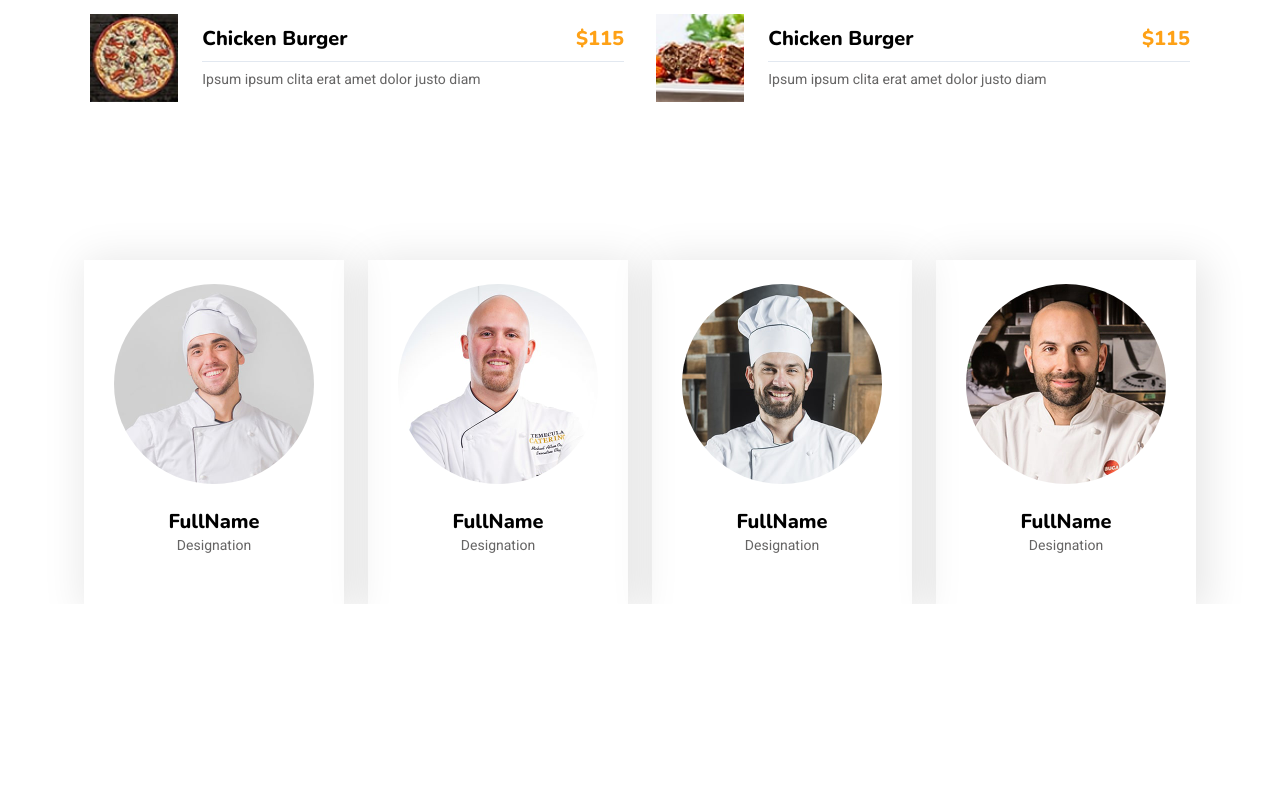
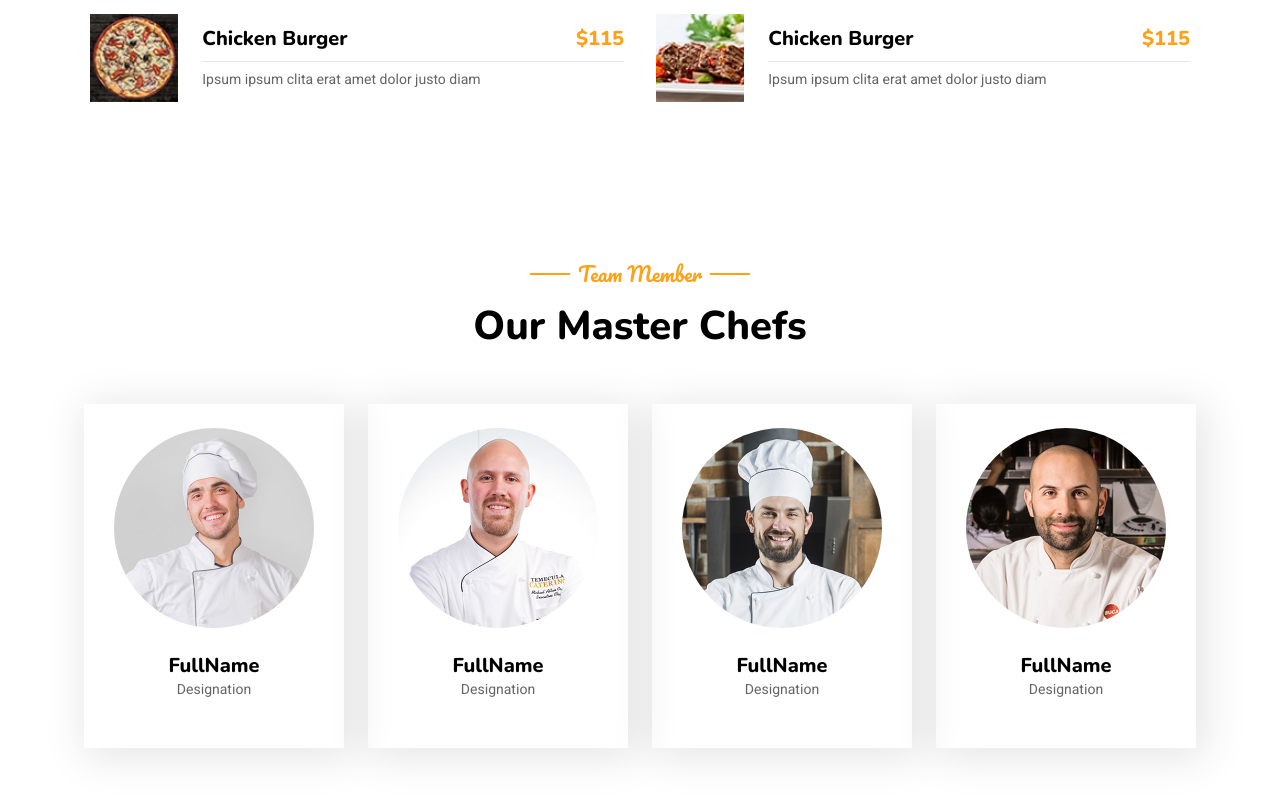
Before and after one commit to ms-moradi/Restuarant, a Next.js app: page / in a window 1280 px wide. Shown: the part 2427-3223 px from the top of the page. Before the commit the page ends 3031 px from the top, so only its background shows below. Built offline with nearby package versions, Linux system fonts and the light colour scheme.

Commit message:
add element and style

```diff
--- a/src/component/teamMember/teamMember.jsx
+++ b/src/component/teamMember/teamMember.jsx
@@ -1,14 +1,24 @@
 import { members } from "@/analytics/data/data";
 import CardMember from "../cardMember/cardMember";
+import{ pacifico, nunito } from "@/analytics/font/fonts";
 
 const TeamMember =()=>{
     return(
-        <div className="flex justify-center gap-6">
+        <div className="flex flex-col items-center gap-2 mb-4">
+            <div className="flex justify-center items-center gap-2">
+                <div className="w-[40px] h-[2px] bg-[#fea116]"></div>
+                <h5 className={`${pacifico.className} text-xl text-[#fea116] font-normal`}>Team Member</h5>
+                <div className="w-[40px] h-[2px] bg-[#fea116]"></div>
+            </div>
+            <h1 className={`${nunito.className} text-[40px] font-extrabold`}>Our Master Chefs</h1>
+            <div className="flex justify-center gap-6 my-10">
             {members.map(member=>(
                 <div key={member.id}>
                     <CardMember picture={member.image} name={member.name} description={member.description}/>
                 </div>
             ))}
+            </div>
+
         </div>
     )
 }
```
